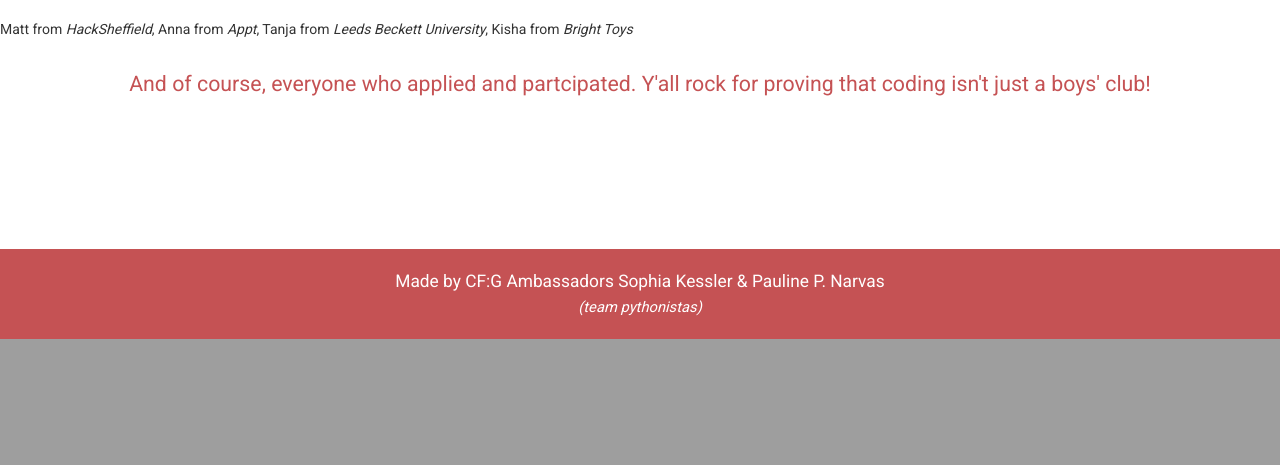
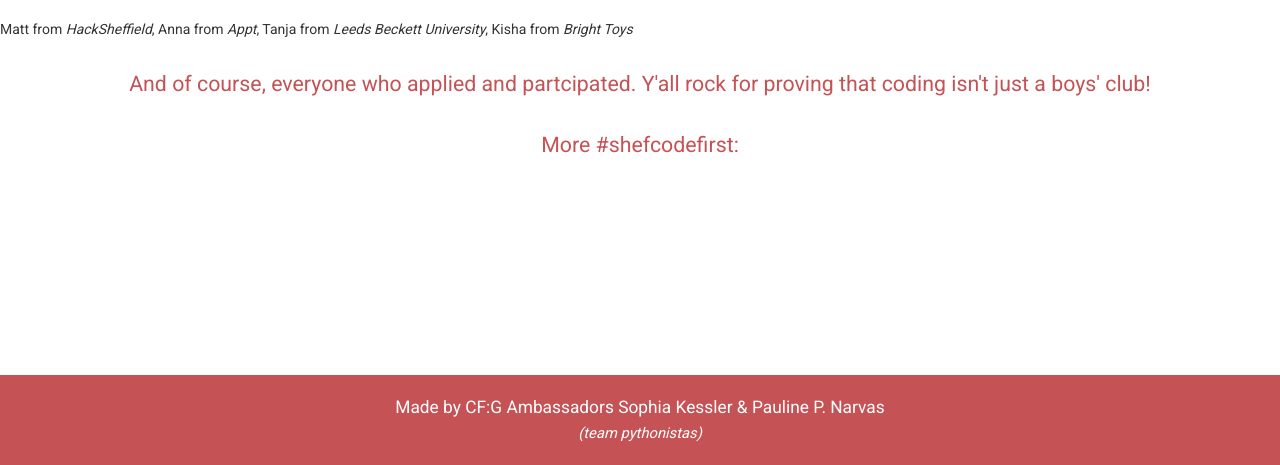
Before and after one commit to paulienuh/PythonProject, a Flask app: page / in a window 1280 px wide. Shown: the part 2934-3399 px from the top of the page. Before the commit the page ends 3273 px from the top, so only its background shows below. Run offline with Flask 2, Linux system fonts and the light colour scheme; some libraries are stand-ins or nearby versions.

Commit message:
social media

```diff
--- a/templates/index.html
+++ b/templates/index.html
@@ -102,7 +102,15 @@ Matt from <em>HackSheffield</em>, Anna from <em>Appt</em>, Tanja from <em>Leeds
 <div class="text" >
 
 	And of course, everyone who applied and partcipated. Y'all rock for proving that coding isn't just a boys' club!
+<br>
+<br>
+More #shefcodefirst:
+<br>
 
+<a href="https://twitter.com/search?q=%23shefcodefirst&src=savshttps://www.facebook.com/search/top/?q=%23shefcodefirst"><i class="fa fa-twitter social fa-3x" aria-hidden="true"></i></a> <a href="https://www.instagram.com/explore/tags/shefcodefirst/"> <i class="fa fa-instagram fa-3x" aria-hidden="true"></i></a>
+<a href="https://www.linkedin.com/search/results/content/?keywords=%23shefcodefirst&origin=SWITCH_SEARCH_VERTICAL" >
+<i class="fa fa-linkedin fa-3x" aria-hidden="true"></i></a>
+<a href="https://www.facebook.com/search/top/?q=%23shefcodefirst"><i class="fa fa-facebook-square fa-3x" aria-hidden="true"></i></a>
 </div>
 <br>
 <br>
```
